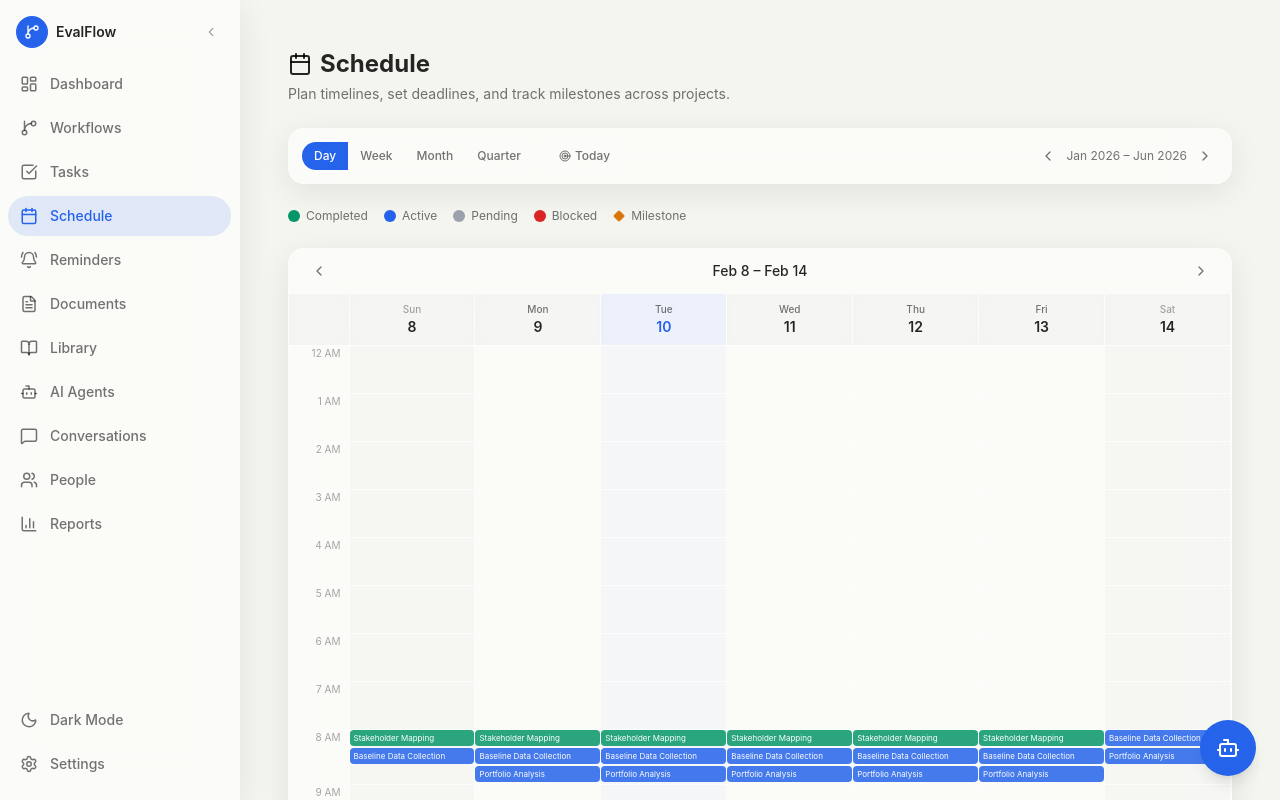
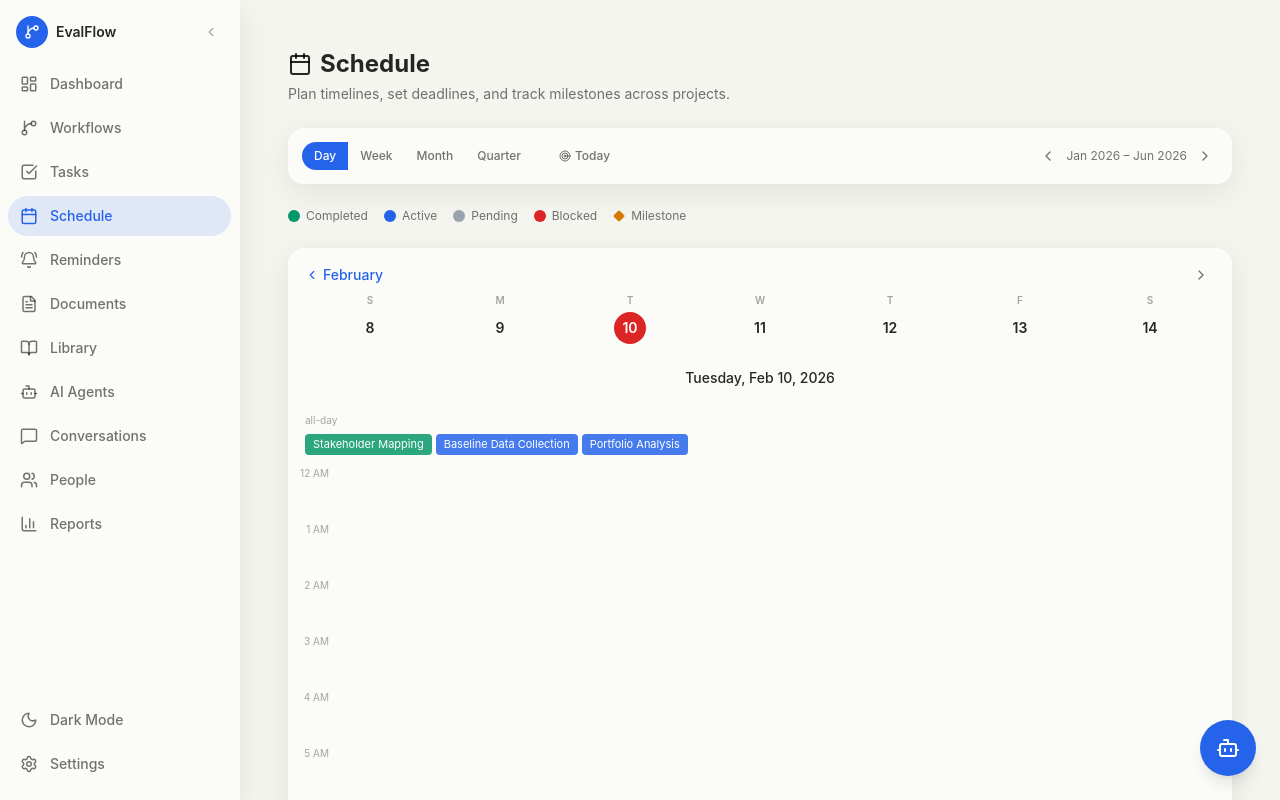
Before and after one commit to Cedric-Joel-YantioII/MySwimlaneBPM, a Next.js app: page /scheduling in a window 1280 px wide. Both pictures are taken after a click on the button "Day". Shown: the top 800 px of the page. Built offline with nearby package versions, Linux system fonts and the light colour scheme.

Commit message:
Day view: Apple Calendar layout - hours left, days top, today red circle, all-day events

```diff
--- a/src/app/scheduling/page.tsx
+++ b/src/app/scheduling/page.tsx
@@ -345,23 +345,28 @@ export default function SchedulingPage() {
           if (i === 12) return "12 PM";
           return `${i - 12} PM`;
         });
+        const DAY_LETTERS_CAL = ["S", "M", "T", "W", "T", "F", "S"];
         const weekDays = Array.from({ length: 7 }, (_, i) => addDays(calWeekStart, i));
         const allTasks = projects.flatMap(p => p.tasks.map(t => ({ ...t, projectColor: p.color })));
         const todayStr = new Date().toISOString().slice(0, 10);
+        const selectedDay = weekDays.find(d => d.toISOString().slice(0, 10) === todayStr) || weekDays[0];
+        const selectedDayStr = selectedDay.toLocaleDateString("en-US", { weekday: "long", month: "short", day: "numeric", year: "numeric" });
+        const monthLabel = calWeekStart.toLocaleDateString("en-US", { month: "long" });
+        // Tasks active on selected day
+        const selectedDateStr = selectedDay.toISOString().slice(0, 10);
+        const dayTasks = allTasks.filter(t => t.start <= selectedDateStr && t.end >= selectedDateStr);
 
         return (
           <div className="glass rounded-xl overflow-hidden">
-            {/* Week navigation */}
-            <div className="flex items-center justify-between px-4 py-2 border-b border-[var(--glass-border)]">
+            {/* Month name + nav (Apple style: month top-left, arrows top-right) */}
+            <div className="flex items-center justify-between px-4 pt-3 pb-1">
               <button
                 onClick={() => setCalWeekStart(addDays(calWeekStart, -7))}
-                className="p-1.5 rounded-lg hover:bg-[var(--surface-sunken)] text-[var(--text-secondary)]"
+                className="flex items-center gap-1 text-[var(--accent-primary)] text-sm font-medium"
               >
-                <ChevronLeft size={16} />
+                <ChevronLeft size={14} />
+                {monthLabel}
               </button>
-              <span className="text-sm font-medium text-[var(--text-primary)]">
-                {formatDate(calWeekStart)} – {formatDate(addDays(calWeekStart, 6))}
-              </span>
               <button
                 onClick={() => setCalWeekStart(addDays(calWeekStart, 7))}
                 className="p-1.5 rounded-lg hover:bg-[var(--surface-sunken)] text-[var(--text-secondary)]"
@@ -370,87 +375,78 @@ export default function SchedulingPage() {
               </button>
             </div>
 
-            <div className="overflow-auto" style={{ maxHeight: 600 }}>
-              <table className="w-full border-collapse" style={{ tableLayout: "fixed" }}>
-                <thead>
-                  <tr>
-                    <th
-                      className="sticky top-0 z-10 text-[10px] font-medium text-[var(--text-tertiary)] border-b border-r border-[var(--glass-border)]"
-                      style={{ width: 60, backgroundColor: "var(--surface-raised, var(--surface-sunken))", backdropFilter: "blur(8px)", padding: "8px 4px" }}
-                    />
+            {/* Day letter row (S M T W T F S) */}
+            <div className="grid grid-cols-7 px-4 pb-1">
+              {DAY_LETTERS_CAL.map((letter, i) => (
+                <div key={i} className="text-center text-[10px] font-semibold text-[var(--text-tertiary)]">
+                  {letter}
+                </div>
+              ))}
+            </div>
+
+            {/* Date numbers row with today circled */}
+            <div className="grid grid-cols-7 px-4 pb-3">
               {weekDays.map((d, i) => {
                 const isToday = d.toISOString().slice(0, 10) === todayStr;
-                      const isWeekend = d.getDay() === 0 || d.getDay() === 6;
                 return (
-                        <th
-                          key={i}
-                          className="sticky top-0 z-10 text-center border-b border-r border-[var(--glass-border)]"
+                  <div key={i} className="flex justify-center">
+                    <div
+                      className="w-8 h-8 flex items-center justify-center rounded-full text-sm font-semibold"
                       style={{
-                            backgroundColor: isToday ? "rgba(37, 99, 235, 0.08)" : "var(--surface-raised, var(--surface-sunken))",
-                            backdropFilter: "blur(8px)",
-                            padding: "8px 4px",
+                        backgroundColor: isToday ? "#DC2626" : "transparent",
+                        color: isToday ? "white" : "var(--text-primary)",
                       }}
                     >
-                          <div className={`text-[10px] font-medium ${isWeekend ? "text-[var(--text-tertiary)]" : "text-[var(--text-secondary)]"}`}>
-                            {DAY_NAMES[d.getDay()]}
-                          </div>
-                          <div className={`text-sm font-semibold ${isToday ? "text-[#2563EB]" : "text-[var(--text-primary)]"}`}>
                       {d.getDate()}
                     </div>
-                        </th>
+                  </div>
                 );
               })}
-                  </tr>
-                </thead>
-                <tbody>
-                  {HOURS.map((label, hourIdx) => (
-                    <tr key={hourIdx}>
-                      <td
-                        className="text-[10px] text-[var(--text-tertiary)] text-right pr-2 border-r border-[var(--glass-border)] align-top"
-                        style={{ height: 48, borderBottom: "1px solid var(--glass-border)" }}
-                      >
-                        {label}
-                      </td>
-                      {weekDays.map((d, dayIdx) => {
-                        const dateStr = d.toISOString().slice(0, 10);
-                        const isToday = dateStr === todayStr;
-                        const isWeekend = d.getDay() === 0 || d.getDay() === 6;
-                        // Show tasks that span this day in the 8-9 AM slot as a marker
-                        const dayTasks = hourIdx === 8 ? allTasks.filter(t => t.start <= dateStr && t.end >= dateStr) : [];
-                        return (
-                          <td
-                            key={dayIdx}
-                            className="border-r border-[var(--glass-border)] align-top relative"
-                            style={{
-                              height: 48,
-                              borderBottom: "1px solid var(--glass-border)",
-                              backgroundColor: isToday
-                                ? "rgba(37, 99, 235, 0.03)"
-                                : isWeekend
-                                  ? "rgba(0,0,0,0.02)"
-                                  : "transparent",
-                            }}
-                          >
-                            {dayTasks.map((t, ti) => (
+            </div>
+
+            {/* Selected day label */}
+            <div className="px-4 py-2 border-t border-b border-[var(--glass-border)] text-center">
+              <span className="text-sm font-medium text-[var(--text-primary)]">
+                {selectedDayStr}
+              </span>
+            </div>
+
+            {/* All-day events */}
+            {dayTasks.length > 0 && (
+              <div className="px-4 py-2 border-b border-[var(--glass-border)]">
+                <span className="text-[10px] text-[var(--text-tertiary)] mr-2">all-day</span>
+                <div className="flex flex-wrap gap-1 mt-1">
+                  {dayTasks.map((t, i) => (
                     <div
-                                key={ti}
-                                className="text-[8px] text-white px-1 py-0.5 rounded truncate mb-0.5"
-                                style={{
-                                  backgroundColor: STATUS_COLORS[t.status],
-                                  opacity: t.status === "pending" ? 0.6 : 0.85,
-                                }}
-                                title={`${t.name}\n${t.assignee}`}
+                      key={i}
+                      className="text-[11px] text-white px-2 py-0.5 rounded"
+                      style={{ backgroundColor: STATUS_COLORS[t.status], opacity: t.status === "pending" ? 0.6 : 0.85 }}
                     >
                       {t.name}
                     </div>
                   ))}
-                          </td>
-                        );
-                      })}
-                    </tr>
+                </div>
+              </div>
+            )}
+
+            {/* Hourly timeline (hours on left, content area on right) */}
+            <div className="overflow-auto" style={{ maxHeight: 480 }}>
+              {HOURS.map((label, hourIdx) => (
+                <div key={hourIdx} className="flex" style={{ height: 56 }}>
+                  {/* Hour label on the left */}
+                  <div
+                    className="flex-shrink-0 text-right pr-2 text-[10px] text-[var(--text-tertiary)]"
+                    style={{ width: 48, paddingTop: 2 }}
+                  >
+                    {label}
+                  </div>
+                  {/* Hour row */}
+                  <div
+                    className="flex-1 relative"
+                    style={{ borderTop: "1px solid var(--glass-border)" }}
+                  />
+                </div>
               ))}
-                </tbody>
-              </table>
             </div>
           </div>
         );
```
Lines whose indentation alone changed are shown as unchanged.
